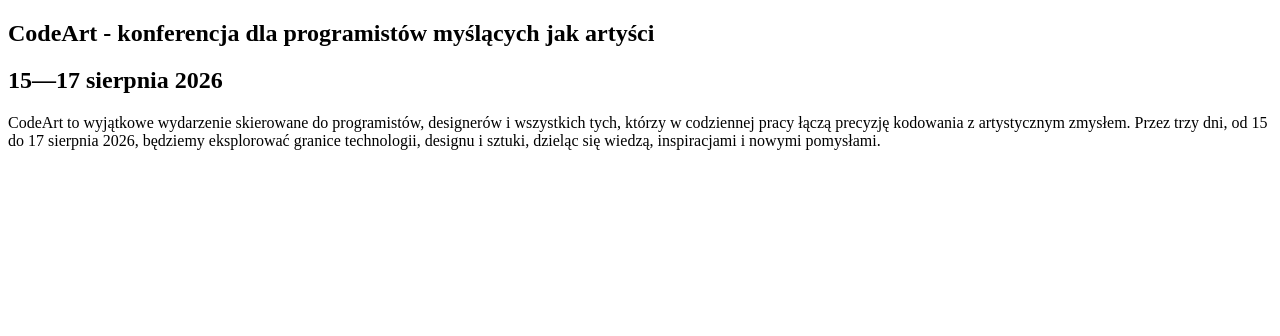
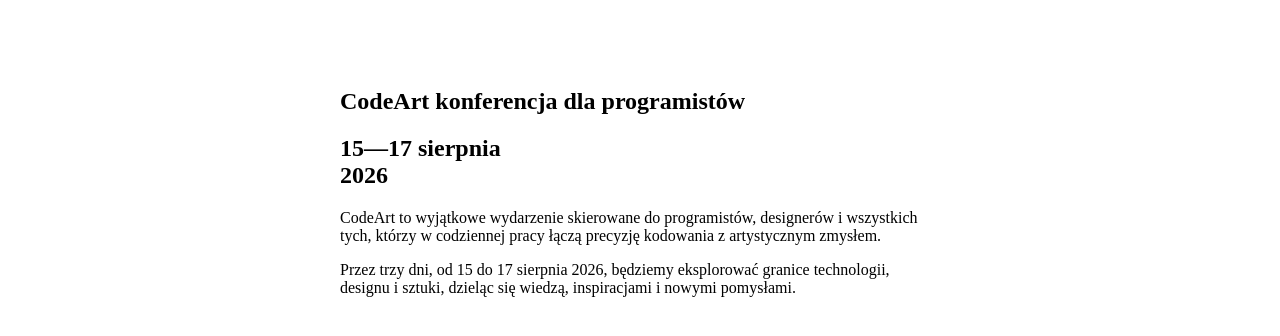
Before and after one commit to Publishing-School/css-praca-z-tekstem, a plain HTML site: page index.html in a window 1280 px wide. Drawn offline with Linux system fonts and the light colour scheme.

Commit message:
added styles detailed description

```diff
--- a/index.html
+++ b/index.html
@@ -9,16 +9,22 @@
   <body>
     <section>
       <h1>
-        CodeArt - konferencja dla programistów myślących jak
-        <span class="text-decoration">artyści</span>
+        <span class="text-decoration">CodeArt</span> konferencja dla
+        programistów
       </h1>
-      <h2>15—17 sierpnia 2026</h2>
+      <h2>
+        15—17 sierpnia <br />
+        2026
+      </h2>
       <p>
         CodeArt to wyjątkowe wydarzenie skierowane do programistów, designerów i
         wszystkich tych, którzy w codziennej pracy łączą precyzję kodowania z
-        artystycznym zmysłem. Przez trzy dni, od 15 do 17 sierpnia 2026,
-        będziemy eksplorować granice technologii, designu i sztuki, dzieląc się
-        wiedzą, inspiracjami i nowymi pomysłami.
+        <span id="underline">artystycznym zmysłem</span>.
+      </p>
+      <p>
+        Przez trzy dni, od 15 do 17 sierpnia 2026, będziemy eksplorować granice
+        technologii, designu i&nbsp;sztuki, dzieląc się wiedzą, inspiracjami
+        i&nbsp;nowymi pomysłami.
       </p>
     </section>
   </body>
--- a/style.css
+++ b/style.css
@@ -1,7 +1,40 @@
-/* Dla całego dokumentu zastosuj czcionkę Space Mono, monospace
-Kolor tła ustaw na #fdf9fd.
-Nagłówek H1 ma mieć rozmiar 60px, wysokość linii 1, a wagę 400.
-Nagłówek H2 ma mieć rozmiar 50px.
-Paragraf ma mieć rozmiar 20px.
-Sekcja ma mieć szerokość 55%, margines z lewej strony 100px oraz margines z góry 150px.
-Tekst w klasie .text-decoration ma mieć cień o kolorach: #0c2ffb, #2cfcfd, #fb203b, #fefc4b. */
+/* Dla elementu body zastosuj czcionkę Kode Mono, monospace,
+tło o kolorze #fdf9fd,
+kolor tekstu #464646. */
+
+
+/* Element H1 ma mieć rozmiar czcionki 60px,
+wysokość wiersza 1.1,
+czcionkę o wadze 400. */
+
+
+/* Element H2 ma mieć rozmiar czcionki 36px,
+tekst ma byc wyśrodkowany,
+kolor tekstu czarny. */
+
+
+/*Akapit ma mieć rozmiar czcionki 20px,
+odstęp między literami 1px,
+tekst wyjustowany. */
+
+
+/*Elementy o ID underline mają mieć podkreślenie,
+kolor podkreślenia #bc00dd,
+odstęp od tekstu 7px,
+czcionkę o wadze 500. */
+
+
+/*Elementy o klasie text-decoration mają mieć cień tekstu,
+kolor cienia #bc00dd,
+czcionkę o wadze 700,
+styl kursywa,
+odstęp między literami 10px,
+rozmiar czcionki 80px,
+kolor tekstu czarny. */
+
+
+section {
+  padding-top: 60px;
+  max-width: 600px;
+  margin: 0 auto;
+}
```
Also changed, not shown: zadanie.png.
